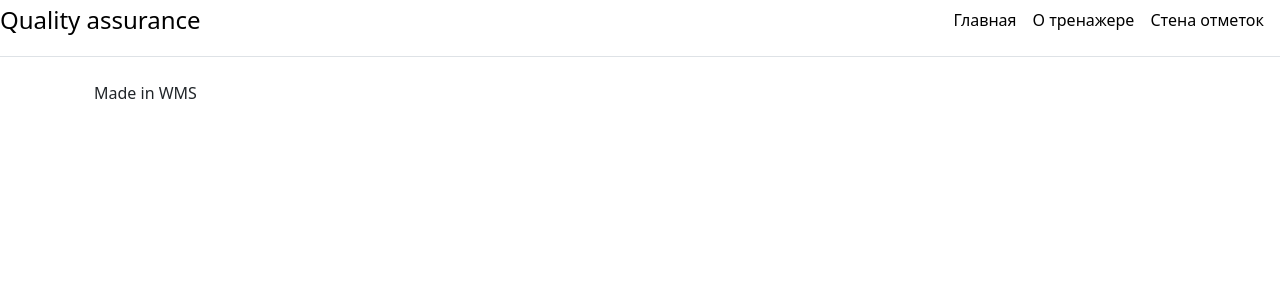
After one commit to yuliya-le/Yu-train, a Django app: page /about/ in a window 1280 px wide. The commit adds this page. Shown: the top 300 px of the page. Run offline with Django 5.2, Linux system fonts and the light colour scheme.

Commit message:
correcting ochepatki

```diff
--- /dev/null
+++ b/GitTrain/main/templates/main/about.html
@@ -0,0 +1,11 @@
+{% extends "main/base.html" %}
+
+{% block title %}
+    {{title}}
+{% endblock %}
+
+{% block content %}
+    <div class="container">
+       <p>Made in WMS</p>
+    </div>
+{% endblock %}
--- a/GitTrain/main/templates/main/index.html
+++ b/GitTrain/main/templates/main/index.html
@@ -5,7 +5,7 @@
 {% endblock %}
 
 {% block content %}
-    <dic class="container">
+    <div class="container">
         <div class="row">
             <div class="col-md-12">
                 <h1>Добро пожаловать!</h1>
@@ -19,5 +19,5 @@
 
             </div>
         </div>
-    </dic>
+    </div>
 {% endblock %}
```
